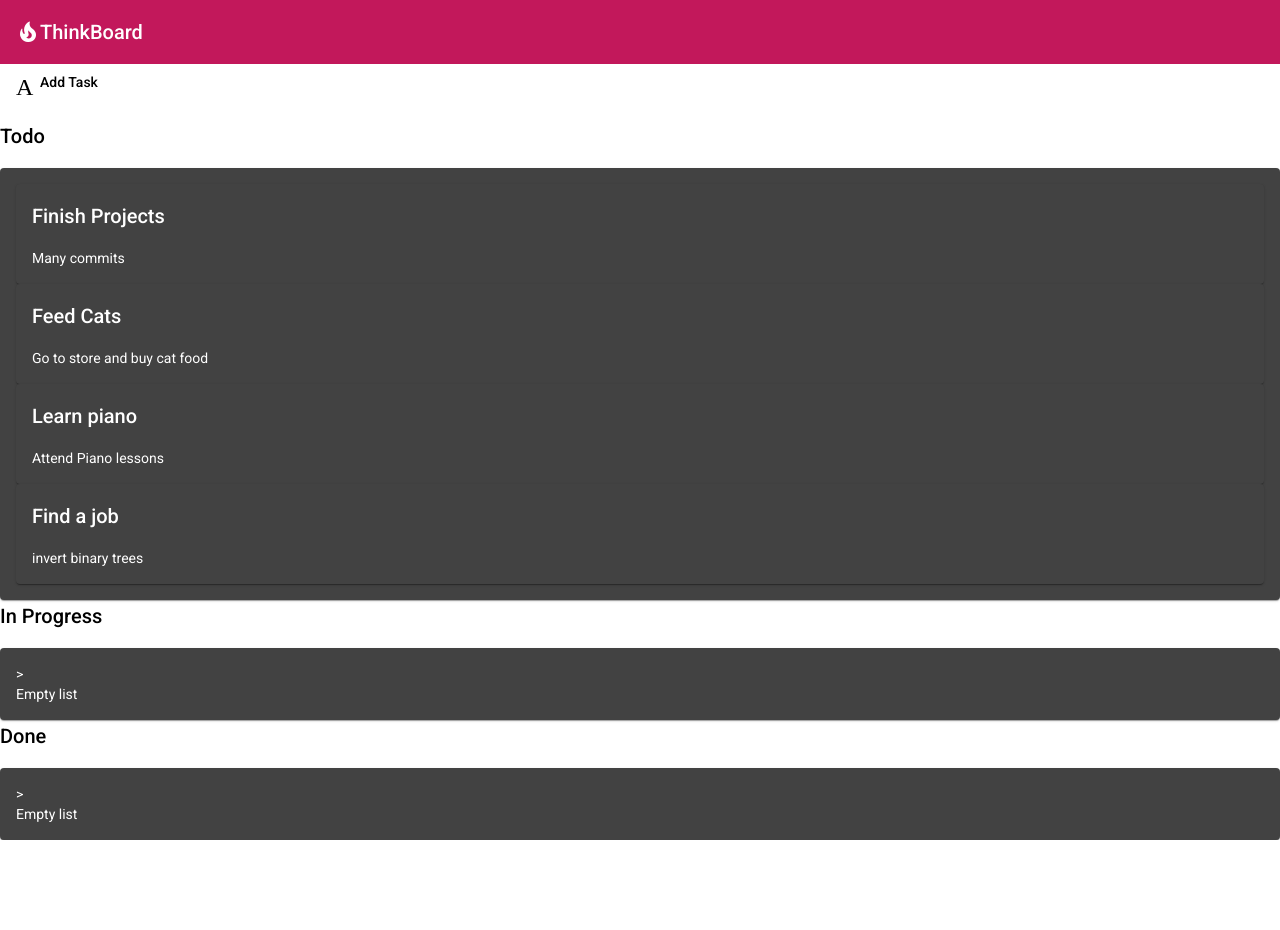
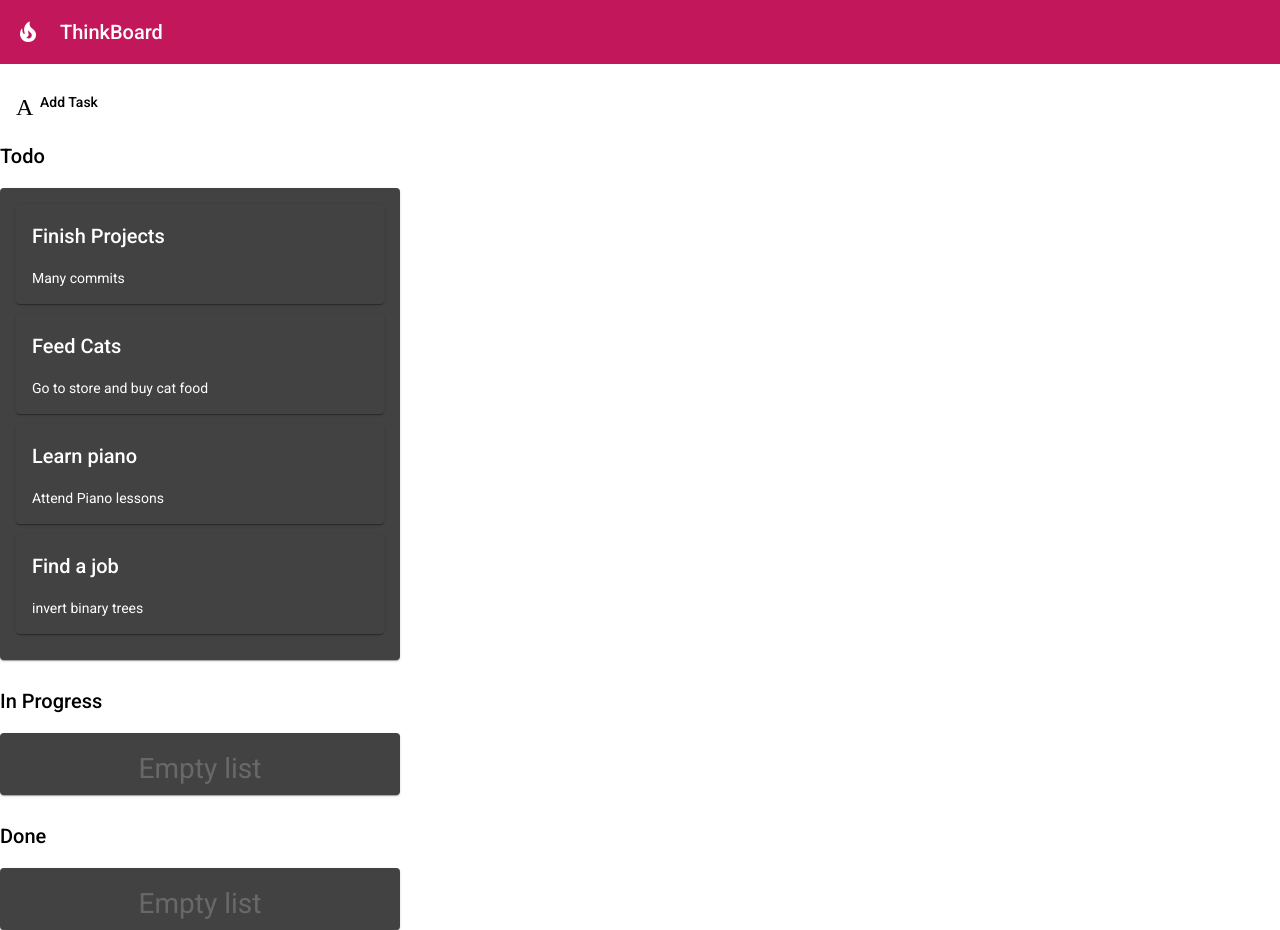
Before and after one commit to agiannotti/thinkboard-angular, an Angular app: page / in a window 1280 px wide. Before the commit the page ends 840 px from the top, so only its background shows below. Built offline with nearby package versions, Linux system fonts and the light colour scheme.

Commit message:
deadcode

```diff
--- a/src/app/app.component.css
+++ b/src/app/app.component.css
@@ -0,0 +1,45 @@
+mat-toolbar {
+  margin-bottom: 20px;
+}
+
+mat-toolbar > span {
+  margin-left: 20px;
+}
+
+content-wrapper {
+  max-width: 1400px;
+  margin: auto;
+}
+container-wrapper {
+  display: flex;
+  justify-content: space-around;
+}
+
+.container {
+  width: 400px;
+  margin: 0 25px 25px 0;
+}
+
+.list {
+  border: 1px solid #ccc;
+  min-height: 60px;
+  border-radius: 4px;
+}
+
+app-new-task {
+  margin-bottom: 30px;
+}
+.empty-label {
+  font-size: 2em;
+  padding-top: 10px;
+  text-align: center;
+  opacity: 0.2;
+}
+
+.cdk-drag-placeholder {
+  opacity: 0;
+}
+
+.cdk-drag-animating {
+  transition: transform 250ms;
+}
--- a/src/app/app.component.html
+++ b/src/app/app.component.html
@@ -40,7 +40,6 @@
         (cdkDropListDropped)="drop($event)"
         [cdkDropListConnectedTo]="[todoList, doneList]"
       >
-        >
         <p class="empty-label" *ngIf="inProgress.length === 0">Empty list</p>
 
         <app-task
@@ -62,7 +61,6 @@
         (cdkDropListDropped)="drop($event)"
         [cdkDropListConnectedTo]="[inProgressList, todoList]"
       >
-        >
         <p class="empty-label" *ngIf="done.length === 0">Empty list</p>
 
         <app-task
--- a/src/app/task-dialog/task-dialog.component.ts
+++ b/src/app/task-dialog/task-dialog.component.ts
@@ -15,8 +15,8 @@ export class TaskDialogComponent {
   ) {}
 
   cancel(): void {
-    // this.data.task.title = this.backupTask.title;
-    // this.data.task.description = this.backupTask.description;
+    this.data.task.title = this.backupTask.title;
+    this.data.task.description = this.backupTask.description;
     this.dialogRef.close(this.data);
   }
 
--- a/src/app/task/task.component.css
+++ b/src/app/task/task.component.css
@@ -0,0 +1,8 @@
+:host {
+  display: block;
+}
+
+.item {
+  margin-bottom: 10px;
+  cursor: pointer;
+}
--- a/src/app/task/task.ts
+++ b/src/app/task/task.ts
@@ -1,5 +1,5 @@
 export interface Task {
-  id?: string;
-  title: string;
-  description: string;
+  id?: any;
+  title: any;
+  description: any;
 }
```
Also changed, not shown: src/styles.css (+8 -2 lines).
